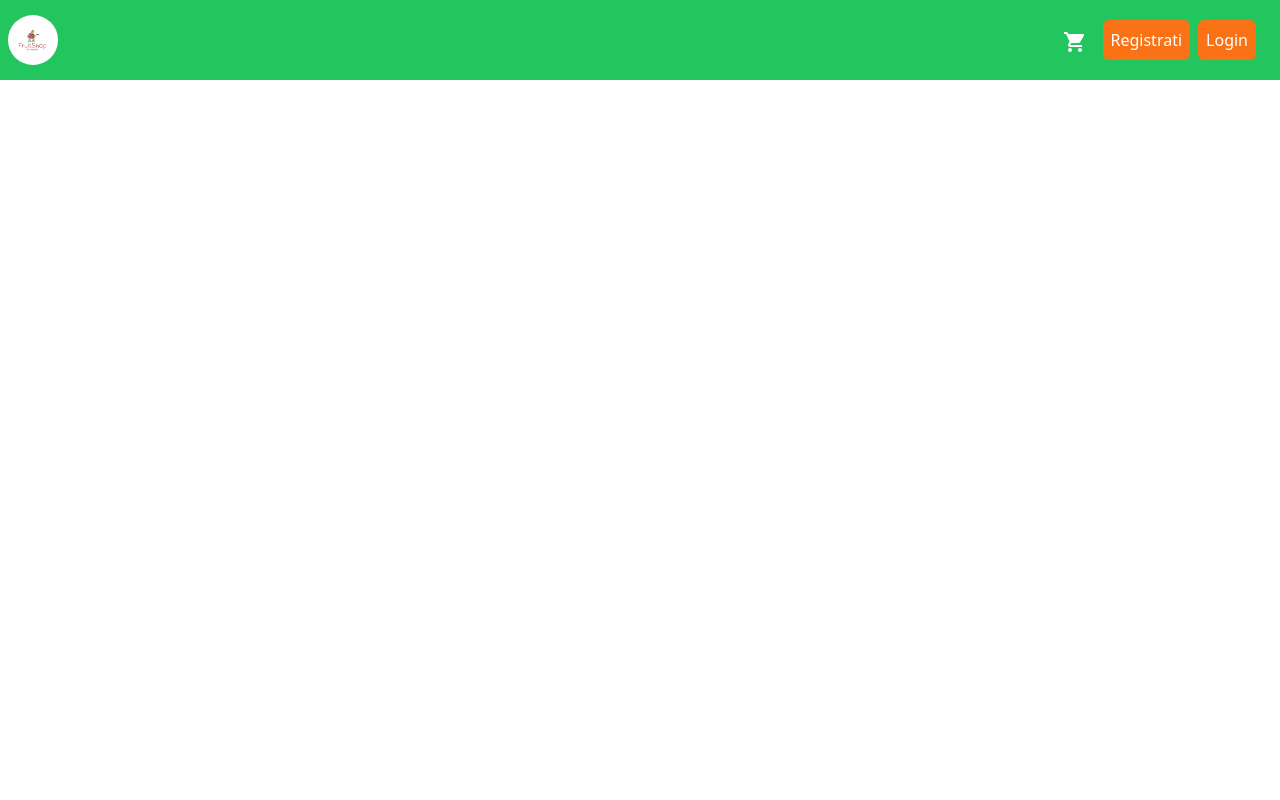
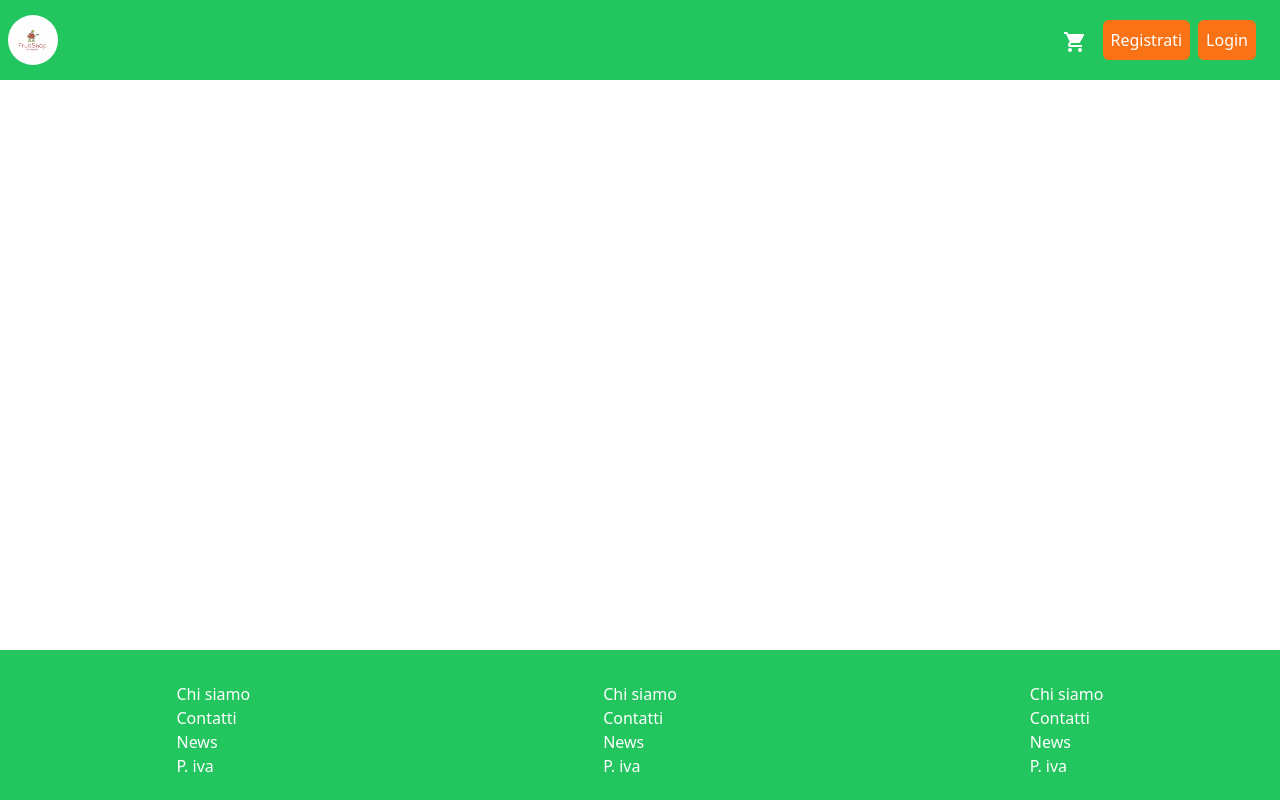
Before and after one commit to ameted83/FruttaOnline, a React (Create React App) app: page /store in a window 1280 px wide. Built offline with nearby package versions, Linux system fonts and the light colour scheme.

Commit message:
feature/footer

```diff
--- /dev/null
+++ b/src/components/Footer.js
@@ -0,0 +1,38 @@
+import React from "react";
+
+const Footer = () => {
+  return (
+    <div>
+      <div className="bg-green-500 h-[150px] w-screen fixed bottom-0 text-white">
+        <div className="flex flex-wrap justify-around items-center mt-8">
+          <div>
+            <ul>
+              <li>Chi siamo</li>
+              <li>Contatti</li>
+              <li>News</li>
+              <li>P. iva</li>
+            </ul>
+          </div>
+          <div>
+            <ul>
+              <li>Chi siamo</li>
+              <li>Contatti</li>
+              <li>News</li>
+              <li>P. iva</li>
+            </ul>
+          </div>
+          <div>
+            <ul>
+              <li>Chi siamo</li>
+              <li>Contatti</li>
+              <li>News</li>
+              <li>P. iva</li>
+            </ul>
+          </div>
+        </div>
+      </div>
+    </div>
+  );
+};
+
+export default Footer;
--- a/src/pages/Store.js
+++ b/src/pages/Store.js
@@ -1,10 +1,12 @@
 import React from "react";
 import Navbar from "../components/Navbar";
+import Footer from "../components/Footer";
 
 const Store = () => {
   return (
     <div>
       <Navbar />
+      <Footer />
     </div>
   );
 };
```
